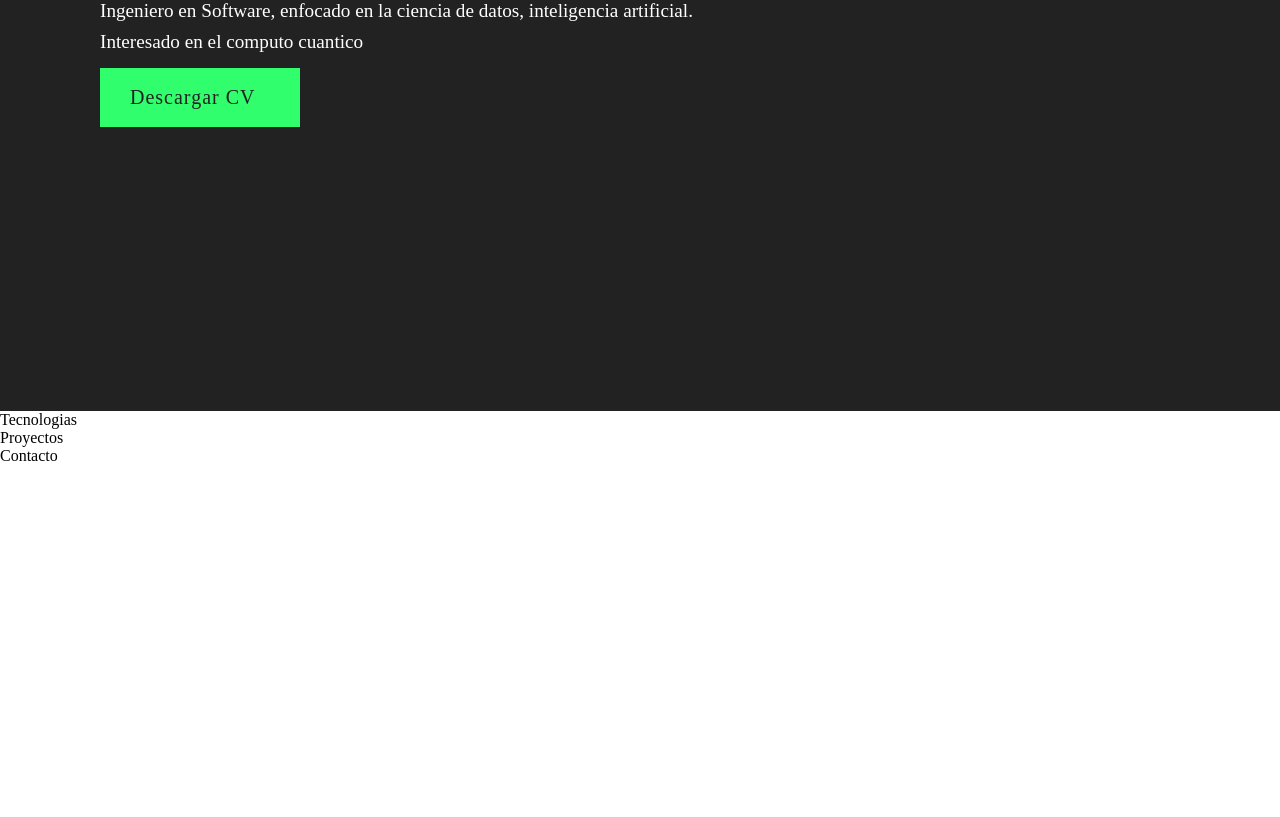
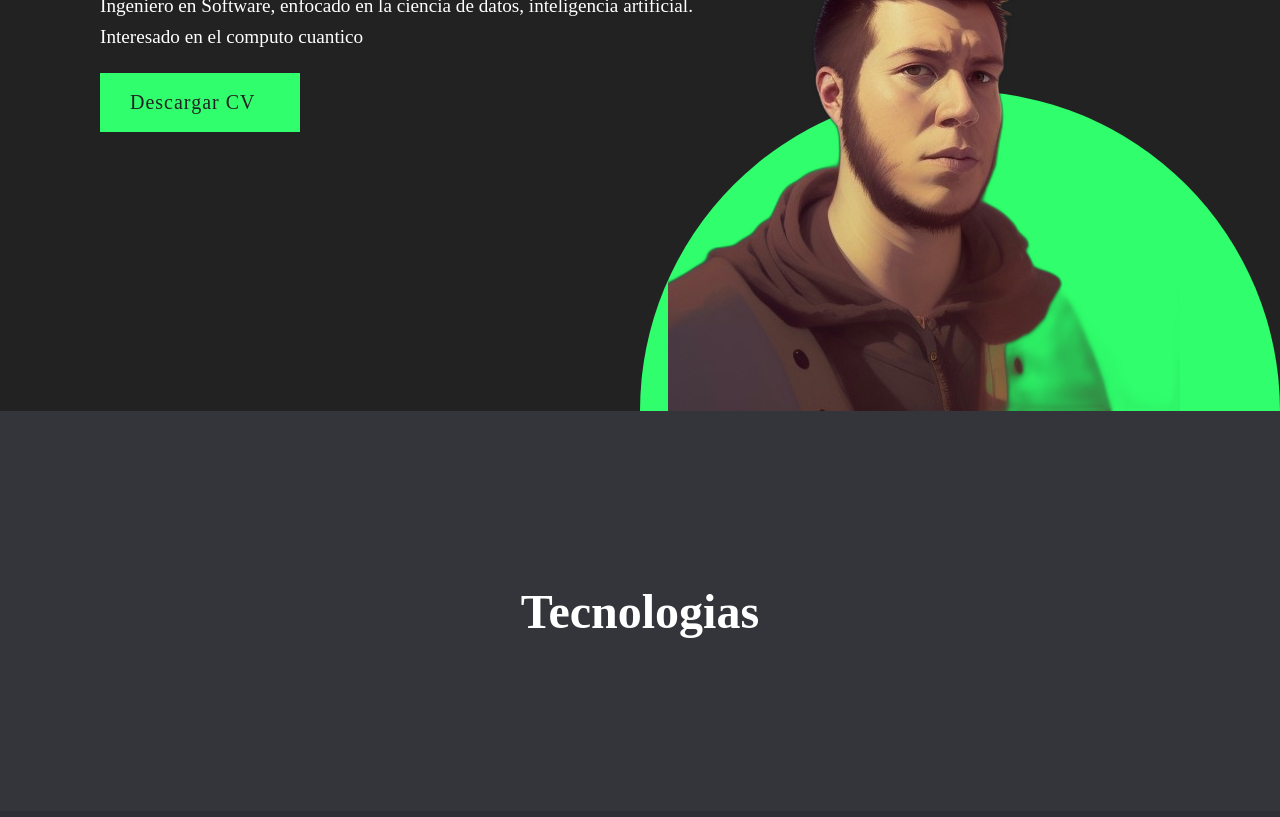
Before and after one commit to AngelCruzO/portafolio, a plain HTML site: page index.html in a window 1280 px wide. Shown: the part 389-1206 px from the top of the page. Before the commit the page ends 854 px from the top, so only its background shows below. Drawn offline with Linux system fonts and the light colour scheme.

Commit message:
update index.html and style.css, add folder js

```diff
--- a/css/style.css
+++ b/css/style.css
@@ -1,9 +1,16 @@
 *{
   margin: 0;
   padding: 0;
+  scroll-behavior: smooth;
   box-sizing: border-box;
 }
 
+.center{
+  width: 100%;
+  text-align: center;
+}
+
+/*Header*/
 header{
   position: fixed;
   top: 0;
@@ -14,6 +21,7 @@ header{
   justify-content: space-between;
   align-item: center;
   z-index: 10000;
+  backdrop-filter: blur(20px);
 }
 
 header .logo{
@@ -46,6 +54,7 @@ header ul li:hover a{
   color: #30fe6c;
 }
 
+/*HOME*/
 #home{
   position: relative;
   width: 100%;
@@ -55,6 +64,18 @@ header ul li:hover a{
   justify-content: space-between;
   align-items: center;
   padding: 100px;
+}
+
+#home::before{
+  content: '';
+  position: absolute;
+  bottom: 0;
+  right: 0;
+  width: 50vw;
+  height: 25vw;
+  background: #30fe6c;
+  border-top-right-radius: 25vw;
+  border-top-left-radius: 25vw;
 }
 
 #home .content{
@@ -91,4 +112,52 @@ header ul li:hover a{
   font-weight: 500;
   letter-spacing: 0.05em;
   text-decoration: none;
+  margin-top: 10px;
 }
+
+#home .men{
+  position: absolute;
+  bottom: 0;
+  right: 100px;
+  max-height: 90vh;
+}
+
+/*TECH*/
+#tech,
+#projects,
+#contact{
+  position: relative;
+  background: #34353a;
+  padding: 120px 100px;
+  display: flex;
+  justify-content: center;
+  flex-direction: column;
+}
+
+#tech{
+  min-height: 50vh;
+}
+
+#projects,
+#contact{
+  min-height: 100vh;
+}
+
+.secText{
+  position: relative;
+  width: 100%;
+  display: flex;
+  justify-content: center;
+  align-items: center;
+  flex-direction: column;
+}
+
+.secText h2{
+  font-size: 3em;
+  color: #fff;
+}
+
+#projects{
+  background: #2e2f34;
+  text-align: center;
+}
--- a/index.html
+++ b/index.html
@@ -13,7 +13,7 @@
     <ul class="nav">
       <li class="active"><a href="#home">Inicio</a></li>
       <li><a href="#tech">Tecnologias</a></li>
-      <li><a href="#project">Proyectos</a></li>
+      <li><a href="#projects">Proyectos</a></li>
       <li><a href="#contact">Contacto</a></li>
     </ul>
   </header>
@@ -25,10 +25,34 @@
       <p>Ingeniero en Software, enfocado en la ciencia de datos, inteligencia artificial. Interesado en el computo cuantico</p>
       <a class="btn" href="#">Descargar CV</a>
     </div>
+    <img class="men" src="assets\images\men.png" alt="imagen IA">
   </section>
-  <section id="tech">Tecnologias</section>
-  <section id="project">Proyectos</section>
-  <section id="contact">Contacto</section>
+
+  <!--Tecnologias-->
+  <section id="tech">
+    <div class="secText">
+      <h2>Tecnologias</h2>
+    </div>
+    <div class="content">
+      <!--Slider infinite-->
+    </div>
+  </section>
+
+  <!--Proyectos-->
+  <section id="projects">
+    <div class="secText">
+      <h2>Proyectos</h2>
+    </div>
+  </section>
+
+  <!--Contacto-->
+  <section id="contact">
+    <div class="secText">
+      <h2>Contacto</h2>
+    </div>
+  </section>
+
+  <script src="js\logic.js"></script>
 
 </body>
 </html>
--- /dev/null
+++ b/js/logic.js
@@ -0,0 +1,8 @@
+let list = document.querySelectorAll('.nav li');
+
+function active(){
+  list .forEach((i) => i.classList.remove('active'));
+  this.classList.add('active');
+}
+
+list.forEach((i) => i.addEventListener('click', active))
```
Also changed, not shown: assets/images/men.png (added).
